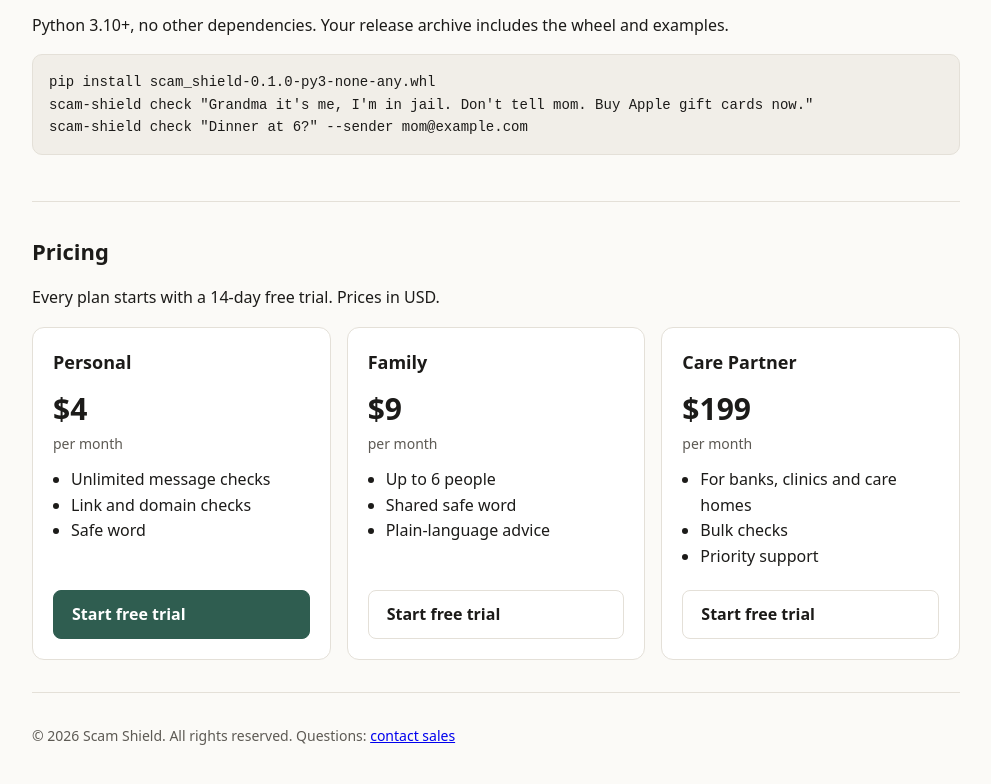
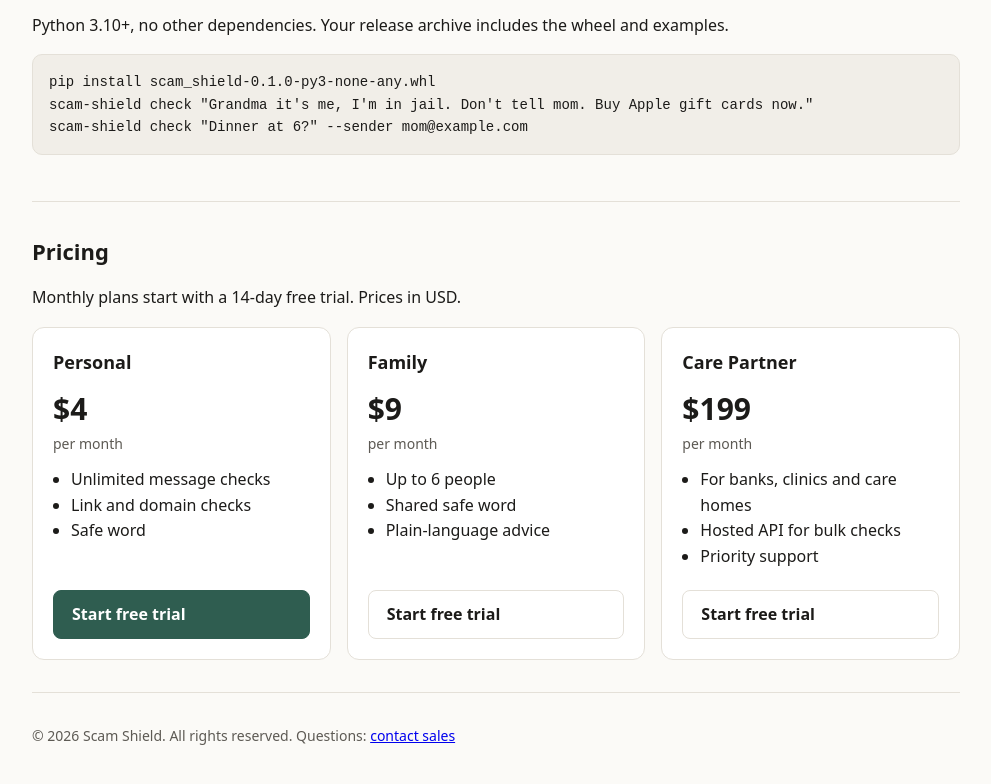
Before and after one commit to eliem08/scam-shield, a plain HTML site: page landing/index.html in a window 1280 px wide. Shown: the part 716-1500 px from the top of the page, without its empty margins (144-1135 px from the left). Drawn offline with Linux system fonts and the light colour scheme.

Commit message:
Pricing copy: list only what the software does; trial applies to monthly plans; plan note

```diff
--- a/landing/index.html
+++ b/landing/index.html
@@ -53,7 +53,7 @@ scam-shield check &quot;Dinner at 6?&quot; --sender mom@example.com</code></pre>
   </section>
   <section>
     <h2>Pricing</h2>
-    <p>Every plan starts with a 14-day free trial. Prices in USD.</p>
+    <p>Monthly plans start with a 14-day free trial. Prices in USD.</p>
     <div class="grid">
       <article class="plan">
         <h3>Personal</h3>
@@ -70,7 +70,7 @@ scam-shield check &quot;Dinner at 6?&quot; --sender mom@example.com</code></pre>
       <article class="plan">
         <h3>Care Partner</h3>
         <p class="price">$199<span>per month</span></p>
-        <ul><li>For banks, clinics and care homes</li><li>Bulk checks</li><li>Priority support</li></ul>
+        <ul><li>For banks, clinics and care homes</li><li>Hosted API for bulk checks</li><li>Priority support</li></ul>
         <a class="btn" href="https://github.com/eliem08/scam-shield/issues/new?title=Scam%20Shield%20Care%20Partner&amp;labels=sales">Start free trial</a>
       </article>
     </div>
```
Also changed, not shown: 1 other file.
